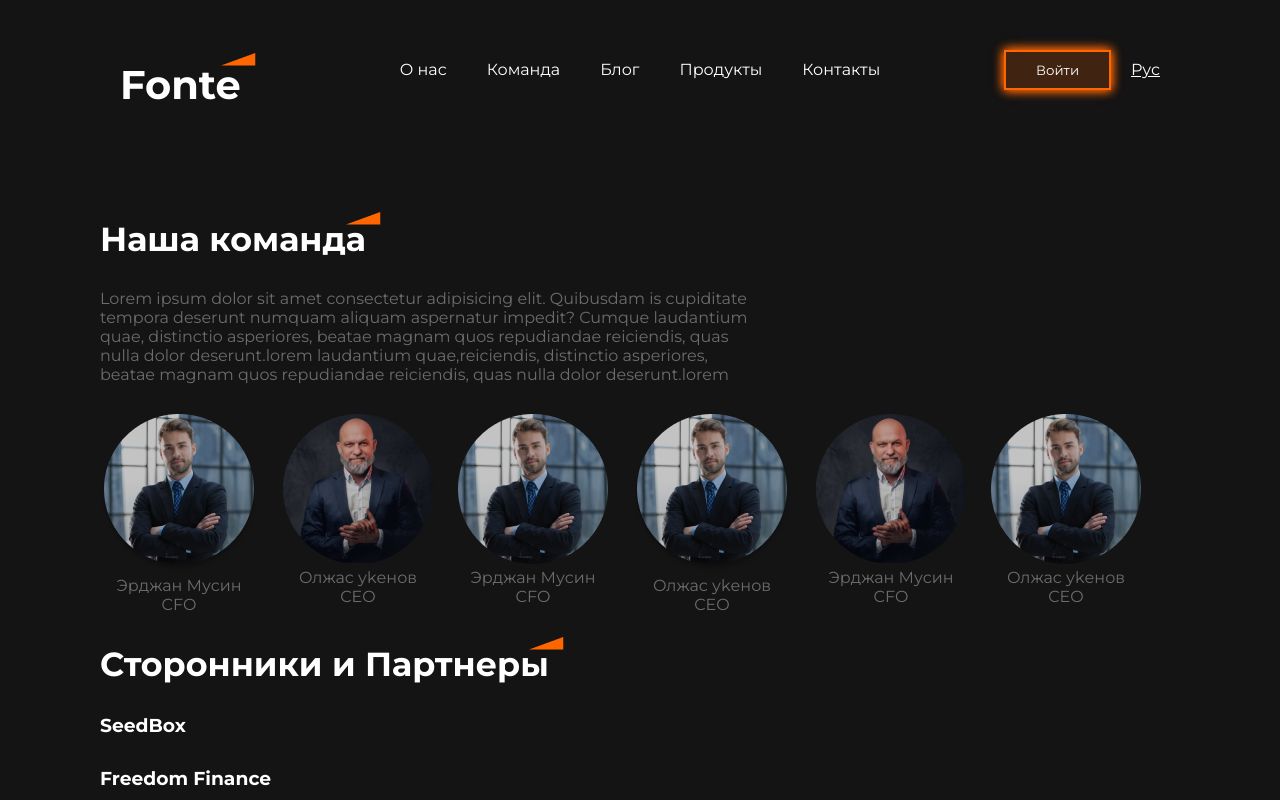
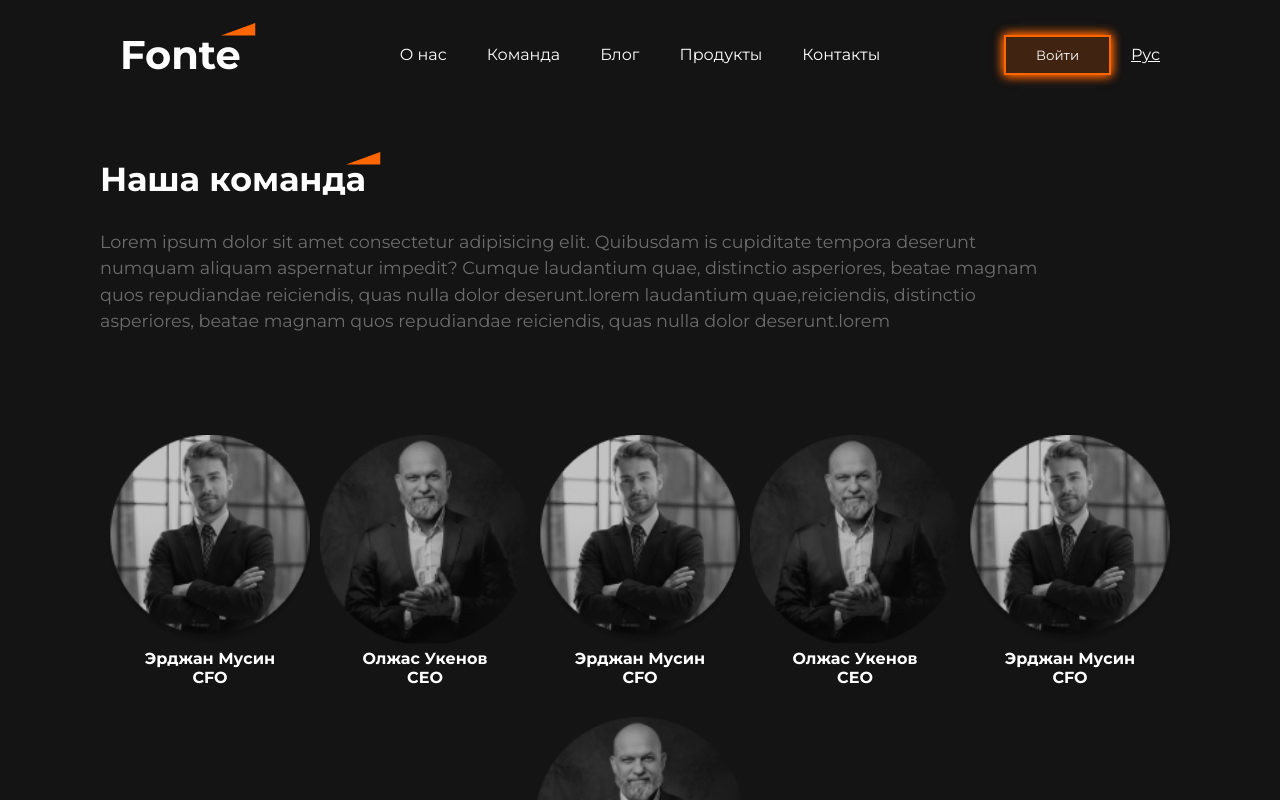
Before and after one commit to Fariza77/All-project, a React (Vite) app in the folder react-project/: page /team in a window 1280 px wide. Shown: the top 800 px of the page. Built offline with nearby package versions, Linux system fonts and the light colour scheme.

Commit message:
fixed members page

```diff
--- a/react-project/src/components/Navigation/Navbar/style.scss
+++ b/react-project/src/components/Navigation/Navbar/style.scss
@@ -4,7 +4,8 @@ nav {
     @include grid(3, 5px);
     grid-template-columns: 1fr 4fr 1fr;
     justify-content: space-around;
-    padding: 50px 100px;
+    align-items: center;
+    padding: 20px 100px;
 
     .middle {
         text-align: center;
--- /dev/null
+++ b/react-project/src/components/Team/Member.jsx
@@ -0,0 +1,13 @@
+
+
+function Member(props) {
+    return (
+        <div className="member-wrapper">
+            <img src={props.image} />
+            <h4 className='name'>{props.name}</h4>
+            <h4 className='title'>{props.title}</h4>
+        </div>
+    );
+}
+
+export default Member;
--- a/react-project/src/components/Team/index.jsx
+++ b/react-project/src/components/Team/index.jsx
@@ -3,13 +3,15 @@ import "./style.scss";
 import firstImage from "../../assets/images/1.png";
 import secondImage from "../../assets/images/2.png";
 import thirdImage from "../../assets/images/3.png";
+import Member from "./Member";
 
 function Team() {
   return (
     <main className="team-page-wrapper">
-      <div className="heading-wrapper">
+      <div className="section">
         <Heading size={1.2}>Наша команда</Heading>
       </div>
+
       <div className="text-wrapper">
         <p>
           Lorem ipsum dolor sit amet consectetur adipisicing elit. Quibusdam is
@@ -20,43 +22,31 @@ function Team() {
           nulla dolor deserunt.lorem
         </p>
       </div>
-      <div className="image-wrapper">
-        <div className="img-container">
+      <div className="all-members-wrapper">
+        <Member name="Эрджан Мусин" title="CFO" image={firstImage} />
+        <Member name="Олжас Укенов" title="CEO" image={secondImage} />
+        <Member name="Эрджан Мусин" title="CFO" image={firstImage} />
+        <Member name="Олжас Укенов" title="CEO" image={secondImage} />
+        <Member name="Эрджан Мусин" title="CFO" image={firstImage} />
+        <Member name="Олжас Укенов" title="CEO" image={secondImage} />
+        {/* <div className="img-container">
           <img src={firstImage} />
           <p>Эрджан Мусин</p>
           <p>CFO</p>
         </div>
         <div className="img-container">
           <img src={secondImage} />
-          <p>Олжас уkенов</p>
+          <p>Олжас Укенов</p>
           <p>CEO</p>
-        </div>
-        <div className="img-container">
-          <img src={thirdImage} />
-          <p>Эрджан Мусин</p>
-          <p>CFO</p>
-        </div>
-        <div className="img-container">
-          <img src={firstImage} />
-          <p>Олжас уkенов</p>
-          <p>CEO</p>
-        </div>
-        <div className="img-container">
-          <img src={secondImage} />
-          <p>Эрджан Мусин</p>
-          <p>CFO</p>
-        </div>
-        <div className="img-container">
-          <img src={thirdImage} />
-          <p>Олжас уkенов</p>
-          <p>CEO</p>
-        </div>
+        </div>*/}
       </div>
-      <div className="heading-wrapper">
+
+      <div className="section">
         <Heading size={1.2}> Сторонники и Партнеры</Heading>
+        <br />
+        <h2>SeedBox</h2>
+        <h2>Freedom Finance</h2>
       </div>
-      <h3>SeedBox</h3>
-      <h3>Freedom Finance</h3>
     </main>
   );
 }
--- a/react-project/src/components/Team/style.scss
+++ b/react-project/src/components/Team/style.scss
@@ -3,24 +3,41 @@
 
 .team-page-wrapper {
     padding: 50px 100px;
-    @include flex();
-    flex-direction: column;
-    gap: 30px;
+
+    div {
+        margin-bottom: 30px;
+    }
+
     .text-wrapper {
-        width: 60%;
+        max-width: 940px;
+        margin-bottom: 50px;
+        font-size: 1.1em;
+        line-height: 1.5em;
     }
-    .image-wrapper {
-        @include flex();
-        gap : 25px;
-        justify-content:start;
-        p{
+
+    .all-members-wrapper {
+        @include flex(row, space-evenly, center);
+        flex-wrap: wrap;
+        margin: 100px 0;
+
+        .member-wrapper {
             text-align: center;
-            vertical-align:bottom;
+
+            img {
+                width: 210px;
+                height: 210px;
+                filter: grayscale(100%);
+            }
         }
     }
-    h2{
-        display: inline-block;
-        transform: translate();
 
+    .section {
+        h2 {
+            color: gray;
+            display: inline-block;
+            margin-right: 50px;
+            font-size: 40px;
+            font-weight: normal;
+        }
     }
 }
```
